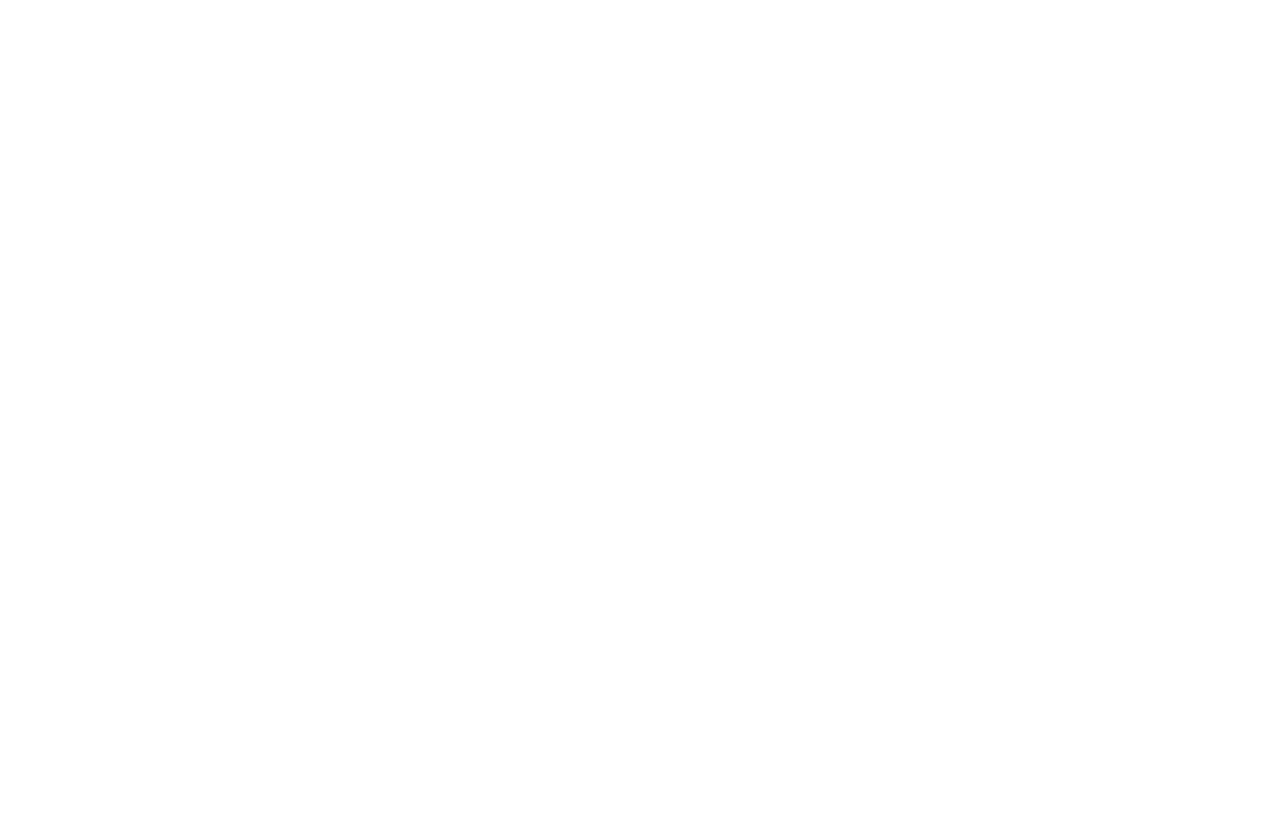
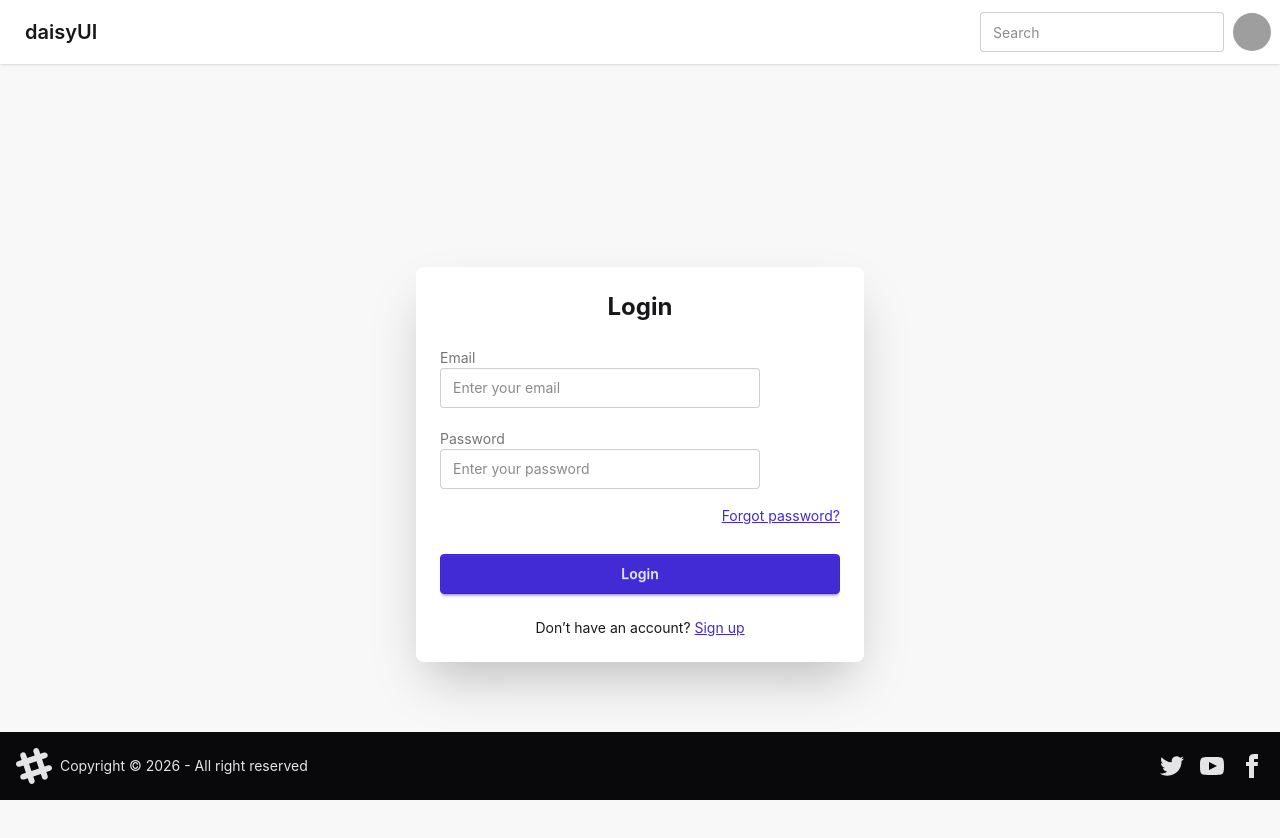
Before and after one commit to TanvirKaurBedi/DevTinder, a React (Vite) app in the folder frontend/: page /login in a window 1280 px wide. Before the commit this address had no page. Shown: the top 838 px of the page. Before the commit the page ends 800 px from the top, so only its background shows below. Built offline with nearby package versions, Linux system fonts and the light colour scheme; grey boxes are pictures that could not be loaded.

Commit message:
login component ui

```diff
--- a/frontend/src/App.tsx
+++ b/frontend/src/App.tsx
@@ -1,5 +1,6 @@
 import { BrowserRouter, Route, Routes } from "react-router-dom";
 import Body from "./components/Body";
+import Login from "./components/Login";
 
 function App() {
   return (
@@ -15,7 +16,7 @@
             }
           >
             <Route path="" element={<div></div>} />
-            <Route path="" element={<div></div>} />
+            <Route path="login" element={<Login />} />
           </Route>
         </Routes>
       </BrowserRouter>
--- /dev/null
+++ b/frontend/src/components/Login.tsx
@@ -0,0 +1,53 @@
+const Login = () => {
+  return (
+    <div className="min-h-screen flex items-center justify-center bg-base-200">
+      <div className="card w-full max-w-md shadow-2xl bg-base-100">
+        <div className="card-body">
+          <h2 className="text-2xl font-bold text-center mb-4">Login</h2>
+
+          {/* Email */}
+          <div className="form-control ">
+            <label className="label min-w-[100px]">
+              <span className="label-text">Email</span>
+            </label>
+            <input
+              type="email"
+              placeholder="Enter your email"
+              className="input input-bordered"
+            />
+          </div>
+
+          {/* Password */}
+          <div className="form-control mt-3">
+            <label className="label min-w-[100px]">
+              <span className="label-text">Password</span>
+            </label>
+            <input
+              type="password"
+              placeholder="Enter your password"
+              className="input input-bordered"
+            />
+          </div>
+
+          {/* Forgot password */}
+          <div className="text-right mt-2">
+            <a className="link link-primary text-sm">Forgot password?</a>
+          </div>
+
+          {/* Button */}
+          <div className="form-control mt-5">
+            <button className="btn btn-primary w-full">Login</button>
+          </div>
+
+          {/* Signup */}
+          <p className="text-center text-sm mt-4">
+            Don’t have an account?{" "}
+            <span className="link link-primary cursor-pointer">Sign up</span>
+          </p>
+        </div>
+      </div>
+    </div>
+  );
+};
+
+export default Login;
```
